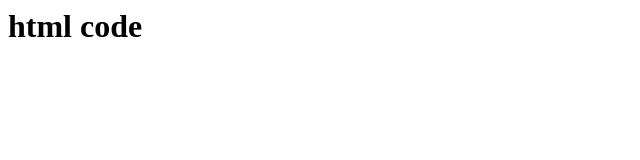
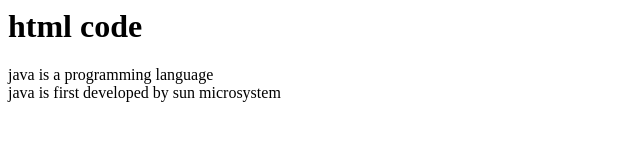
Before and after one commit to naiksubramanya/travel-site, a plain HTML site: page index.html in a window 1280 px wide. Shown: the whole page, without its empty margins (0-640 px from the left). Drawn offline with Linux system fonts and the light colour scheme.

Commit message:
6th commit

```diff
--- a/index.html
+++ b/index.html
@@ -1,5 +1,7 @@
 <html>
 <body>
   <h1>html code</h1>
+  java is a programming language<br>
+  java is first developed by sun microsystem<br>
   </body>
   </html>
```
